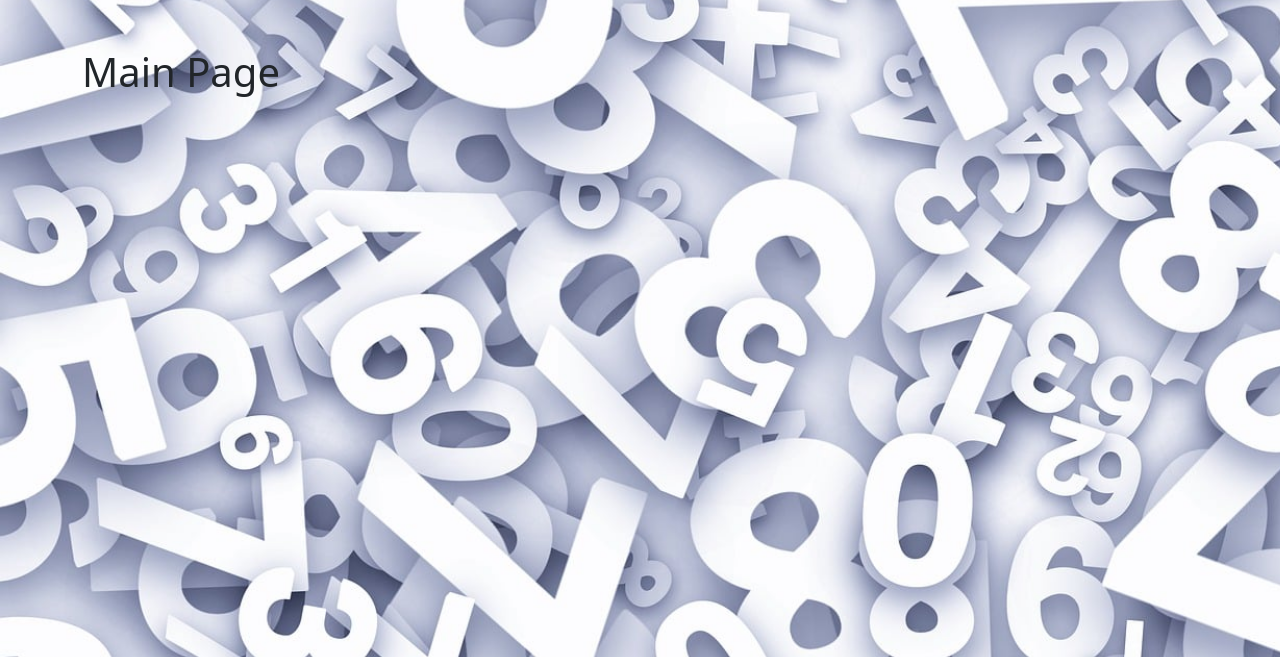
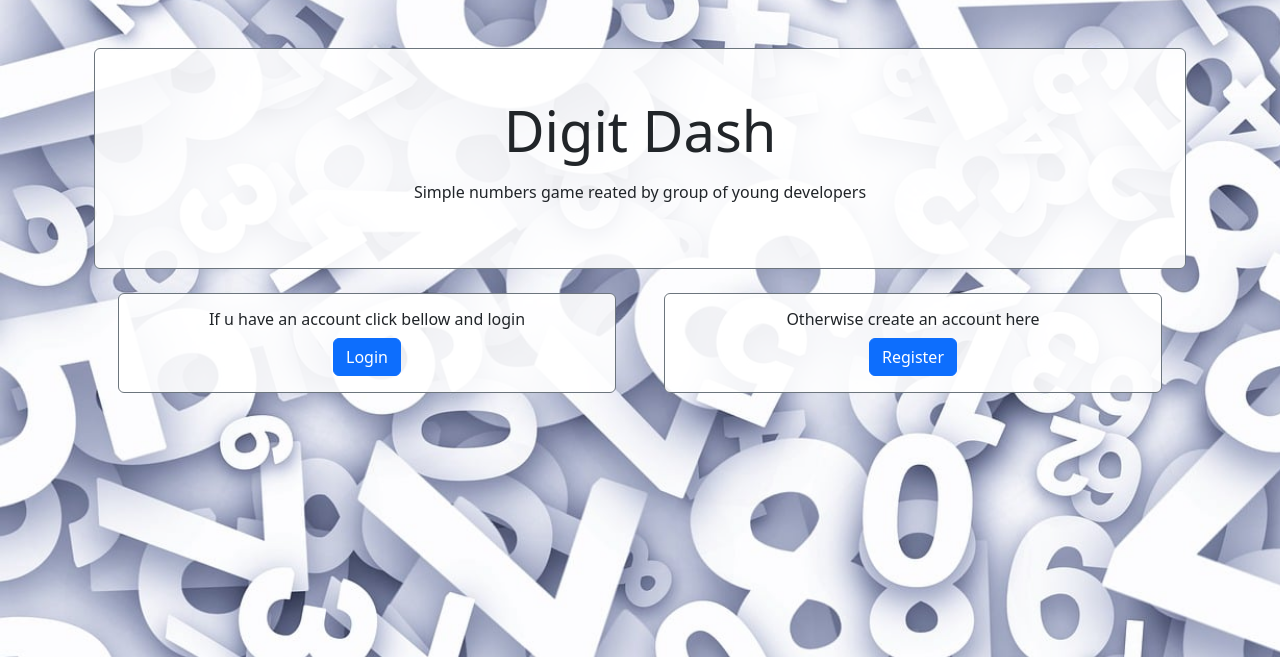
Before and after one commit to Kowal1996/Digit_Dash, a Django app: page / in a window 1280 px wide. Shown: the part 59-716 px from the top of the page. Run offline with Django 4.2, Linux system fonts and the light colour scheme.

Commit message:
added homepage css

```diff
--- a/accounts/templates/home.html
+++ b/accounts/templates/home.html
@@ -5,10 +5,63 @@
 {% endblock title %}
 
 {% block content %}
-   <h1>Main Page</h1>
+<div class="container mt-5 justify-content-center">
+   {% if user.is_authenticated %}
+      <div class="jumbotron">
+         <div class="container">
+            <div class="row">
+               <div class="card background-white border border-secondary">
+                  <div class="col mb-5">
+                     <p class="display-4 text-center mt-5">Welcome in our world of number games</p>
+                     <p class="text-center"><a class="btn btn-primary m-1"
+                           href="{% url 'gameOneOutOfTwenty' %}">Play now</a></p>
+                  </div>
+               </div>
+            </div>
+         </div>
+      </div>
 
-   {% if message %}
-      {{message}}
+      <div class="container">
+         <div class="row">
+            <div class="col background-white m-4 text-center rounded-2 border border-secondary">
+               <h6 class="mt-3">Check out rules before start</h6>
+               <p><a class="btn btn-primary" href="{% url 'gameRules' %}">Rules</a></p>
+            </div>
+            <div class="col background-white m-4 text-center rounded-2 border border-secondary">
+               <h6 class="mt-3">List of our top players</h6>
+               <p><a class="btn btn-primary" href="{% url 'leaderboards' %}">Leaderboard</a></p>
+            </div>
+            <div class="col background-white m-4 text-center rounded-2 border border-secondary">
+               <h6 class="mt-3">The newest game</h6>
+               <p><a class="btn btn-primary" href="{% url 'gameOneOutOfTwenty' %}">Play now</a></p>
+            </div>
+         </div>
+      </div>
+   {% else %}
+      <div class="jumbotron">
+         <div class="container">
+            <div class="row">
+               <div class="card background-white rounded-2 border border-secondary">
+                  <div class="col mb-5 ">
+                     <p class="display-4 text-center mt-5">Digit Dash</p>
+                     <p class="display-7 text-center">Simple numbers game reated by group of young developers</p>
+                  </div>
+               </div>
+            </div>
+         </div>
+      </div>
+      <div class="container">
+         <div class="row">
+            <div class="col background-white m-4 text-center rounded-2 border border-secondary">
+               <h6 class="mt-3">If u have an account click bellow and login</h6>
+               <p><a class="btn btn-primary" href="{% url 'loginUser' %}">Login</a></p>
+            </div>
+            <div class="col background-white m-4 text-center rounded-2 border border-secondary">
+               <h6 class="mt-3">Otherwise create an account here</h6>
+               <p><a class="btn btn-primary" href="{% url 'register' %}">Register</a></p>
+            </div>
+         </div>
+      </div>
    {% endif %}
-
+</div>
 {% endblock content %}
--- a/static/css/styles.css
+++ b/static/css/styles.css
@@ -48,3 +48,7 @@ body {
 .profile-image {
 	max-width: 40%;
 }
+
+.background-white{
+    background-color: rgba(255,255,255,.9);
+}
```
